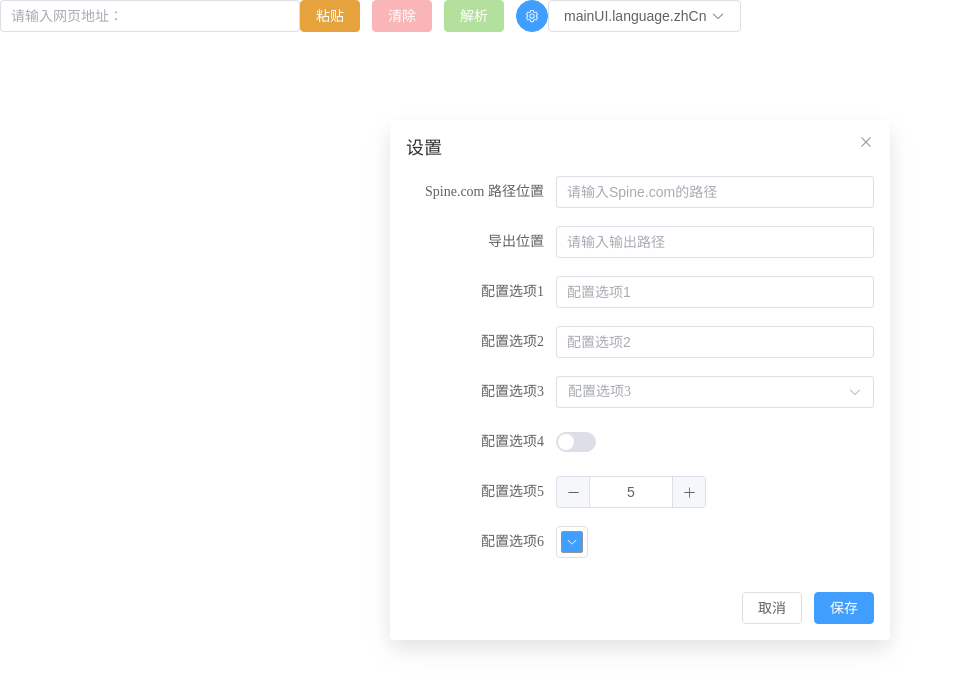
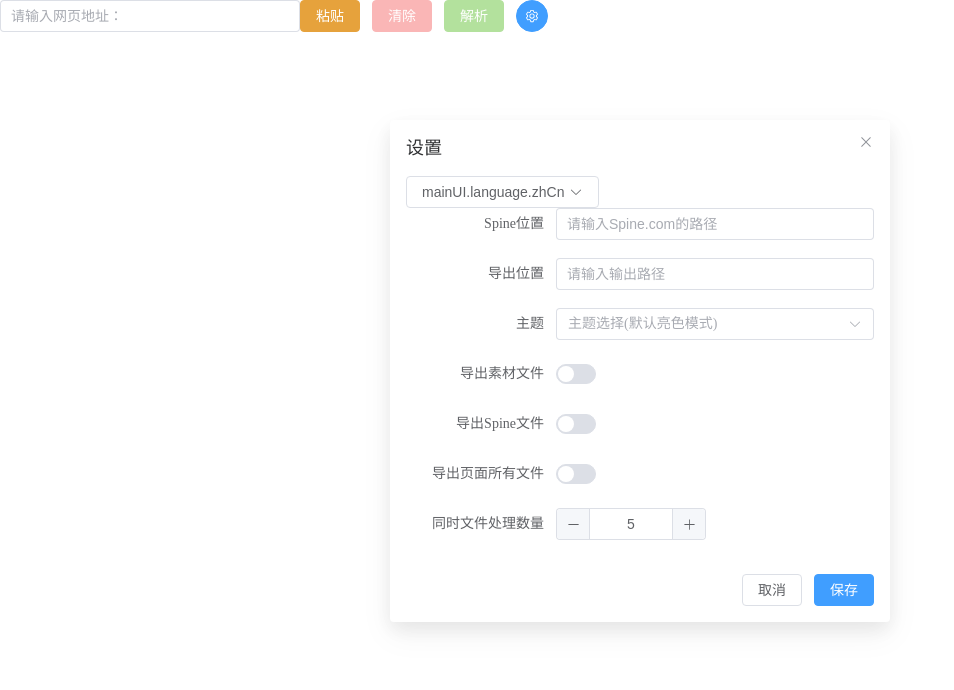
Before and after one commit to Dongyifengs/SR-Spine-Extractor, a Vue app: page / in a window 1280 px wide. Shown: the top 690 px of the page, without its empty margins (0-954 px from the left). Built offline with nearby package versions, Linux system fonts and the light colour scheme.

Commit message:
优化设置页面

```diff
--- a/src/App.vue
+++ b/src/App.vue
@@ -9,7 +9,6 @@
   <el-button type="danger" :disabled="!inputURLText" @click="clear()">{{ $t("mainUI.button.clear") }}</el-button>
   <el-button type="success" :disabled="!inputURLText" @click="parsing()">{{ $t("mainUI.button.parse") }}</el-button>
   <el-button type="primary" :icon="Setting" circle @click="showSettings = true"/>
-  <ChangeLan/>
 
 
   <!-- 设置页面 -->
@@ -21,6 +20,7 @@
       draggable
       width="500px"
   >
+    <ChangeLan/>
     <el-form label-width="150px">
       <el-form-item :label="$t('settings.table.spineLocation')">
         <el-input v-model="settings.SpineLocation" :placeholder="$t('settings.text.EnterSpineLocation')"/>
@@ -30,32 +30,28 @@
         <el-input v-model="settings.exportLocation" :placeholder="$t('settings.text.EnterExportLocation')"/>
       </el-form-item>
 
-      <el-form-item :label="$t('settings.table.ConfigurationOption1')">
-        <el-input v-model="settings.option1" :placeholder="$t('settings.text.EnterOption1')"/>
-      </el-form-item>
-
-      <el-form-item :label="$t('settings.table.ConfigurationOption2')">
-        <el-input v-model="settings.option2" :placeholder="$t('settings.text.EnterOption2')"/>
-      </el-form-item>
-
-      <el-form-item :label="$t('settings.table.ConfigurationOption3')">
-        <el-select v-model="settings.option3" :placeholder="$t('settings.text.EnterOption3')">
-          <el-option :label="$t('settings.text.OptionA')" value="A"/>
-          <el-option :label="$t('settings.text.OptionB')" value="B"/>
-          <el-option :label="$t('settings.text.OptionC')" value="C"/>
+      <el-form-item :label="$t('settings.table.theme')">
+        <el-select v-model="settings.theme" :placeholder="$t('settings.text.themeSelect')">
+          <el-option :label="$t('settings.text.lightMode')" value="lightMode"/>
+          <el-option :label="$t('settings.text.darkMode')" value="darkMode"/>
+          <el-option :label="$t('settings.text.dependingOnTheSystemSelection')" value="dependingOnTheSystemSelection"/>
         </el-select>
       </el-form-item>
 
-      <el-form-item :label="$t('settings.table.ConfigurationOption4')">
-        <el-switch v-model="settings.option4"/>
+      <el-form-item :label="$t('settings.table.outMaterialFile')">
+        <el-switch v-model="settings.outMaterialFile"/>
       </el-form-item>
 
-      <el-form-item :label="$t('settings.table.ConfigurationOption5')">
-        <el-input-number v-model="settings.option5" :min="1" :max="10"/>
+      <el-form-item :label="$t('settings.table.outSpineFile')">
+        <el-switch v-model="settings.outSpineFile"/>
       </el-form-item>
 
-      <el-form-item :label="$t('settings.table.ConfigurationOption6')">
-        <el-color-picker v-model="settings.option6"/>
+      <el-form-item :label="$t('settings.table.outAllFile')">
+        <el-switch v-model="settings.outAllFile"/>
+      </el-form-item>
+
+      <el-form-item :label="$t('settings.table.numberOfSimultaneousFileProcessing')">
+        <el-input-number v-model="settings.numberOfSimultaneousFileProcessing" :min="1" :max="10"/>
       </el-form-item>
     </el-form>
 
@@ -82,12 +78,11 @@
 const settings = ref({
   SpineLocation: '',
   exportLocation: '',
-  option1: '',
-  option2: '',
-  option3: '',
-  option4: false,
-  option5: 5,
-  option6: '#409EFF',
+  theme: '',
+  outMaterialFile: false,
+  outSpineFile: false,
+  outAllFile: false,
+  numberOfSimultaneousFileProcessing: 5,
 })
 
 // 粘贴功能
--- a/src/locales/i18n/en.ts
+++ b/src/locales/i18n/en.ts
@@ -1,57 +1,53 @@
-// en.js
+// en-US.js
 export default {
-    // mainUI -> App UI Text
+    // mainUI -> Text for the main page
     mainUI: {
         button: {
             paste: 'Paste',
             clear: 'Clear',
             parse: 'Parse'
         },
-        table: {
-
-        },
+        table: {},
         text: {
-            inputUrlPlaceholder: 'Please enter the URL:'
+            inputUrlPlaceholder: 'Please enter webpage URL:',
         },
         message: {
-            pasteSuccess: 'Pasted clipboard content!',
-            pasteError: 'Paste failed! Error: {error}',
+            pasteSuccess: 'Clipboard content pasted!',
+            pasteError: 'Paste failed! Please check error: {error}',
             clearSuccess: 'Cleared!',
             developing: 'In development!',
             SettingsSavedSuccessfully: 'Settings saved successfully!'
         },
         log: {
-            errOut: 'Error Log: {error}'
+            errOut: 'Error report: {error}'
         },
         language: {
             zh: 'Chinese',
             en: 'English',
-            currentLanguage: 'Current language is {language}'
+            currentLanguage: 'Current language: {language}'
         }
     },
     settings: {
         table: {
-            settings: "Settings",
-            spineLocation: "Spine.com Path",
-            ExportLocation: "Export Location",
-            ConfigurationOption1: "Configuration Option 1",
-            ConfigurationOption2: "Configuration Option 2",
-            ConfigurationOption3: "Configuration Option 3",
-            ConfigurationOption4: "Configuration Option 4",
-            ConfigurationOption5: "Configuration Option 5",
-            ConfigurationOption6: "Configuration Option 6",
-            Cancel: "Cancel",
-            Save: "Save"
+            settings: 'Settings',
+            spineLocation: 'Spine Location',
+            ExportLocation: 'Export Location',
+            outMaterialFile: 'Export Material Files',
+            outSpineFile: 'Export Spine Files',
+            outAllFile: 'Export All Page Files',
+            theme: 'Theme',
+            // numberOfSimultaneousFileProcessing: 'Number of Simultaneous File Processing',
+            numberOfSimultaneousFileProcessing: 'NOSFP', // ↑ Number of Simultaneous File Processing
+            Cancel: 'Cancel',
+            Save: 'Save'
         },
         text: {
-            EnterSpineLocation: "Please enter Spine.com path",
-            EnterExportLocation: "Please enter export location",
-            EnterOption1: "Configuration option 1",
-            EnterOption2: "Configuration option 2",
-            EnterOption3: "Configuration option 3",
-            OptionA: "Option A",
-            OptionB: "Option B",
-            OptionC: "Option C"
+            EnterSpineLocation: 'Please enter Spine.com path',
+            EnterExportLocation: 'Please enter output path',
+            themeSelect: 'Theme selection (default light mode)',
+            lightMode: 'Light Mode',
+            darkMode: 'Dark Mode',
+            dependingOnTheSystemSelection: 'Follow System Setting',
         }
     }
 }
--- a/src/locales/i18n/zhCn.ts
+++ b/src/locales/i18n/zhCn.ts
@@ -32,26 +32,23 @@
     settings: {
         table: {
             settings: '设置',
-            spineLocation: 'Spine.com 路径位置',
+            spineLocation: 'Spine位置',
             ExportLocation: '导出位置',
-            ConfigurationOption1: '配置选项1',
-            ConfigurationOption2: '配置选项2',
-            ConfigurationOption3: '配置选项3',
-            ConfigurationOption4: '配置选项4',
-            ConfigurationOption5: '配置选项5',
-            ConfigurationOption6: '配置选项6',
+            outMaterialFile: '导出素材文件',
+            outSpineFile: '导出Spine文件',
+            outAllFile: '导出页面所有文件',
+            theme: '主题',
+            numberOfSimultaneousFileProcessing: '同时文件处理数量',
             Cancel: '取消',
             Save: '保存'
         },
         text: {
             EnterSpineLocation: '请输入Spine.com的路径',
             EnterExportLocation : '请输入输出路径',
-            EnterOption1 : '配置选项1',
-            EnterOption2 : '配置选项2',
-            EnterOption3 : '配置选项3',
-            OptionA : '配置A',
-            OptionB : '配置B',
-            OptionC : '配置C',
+            themeSelect : '主题选择(默认亮色模式)',
+            lightMode : '浅色模式',
+            darkMode : '深色模式',
+            dependingOnTheSystemSelection : '根据系统选择',
         }
     }
 }
```
